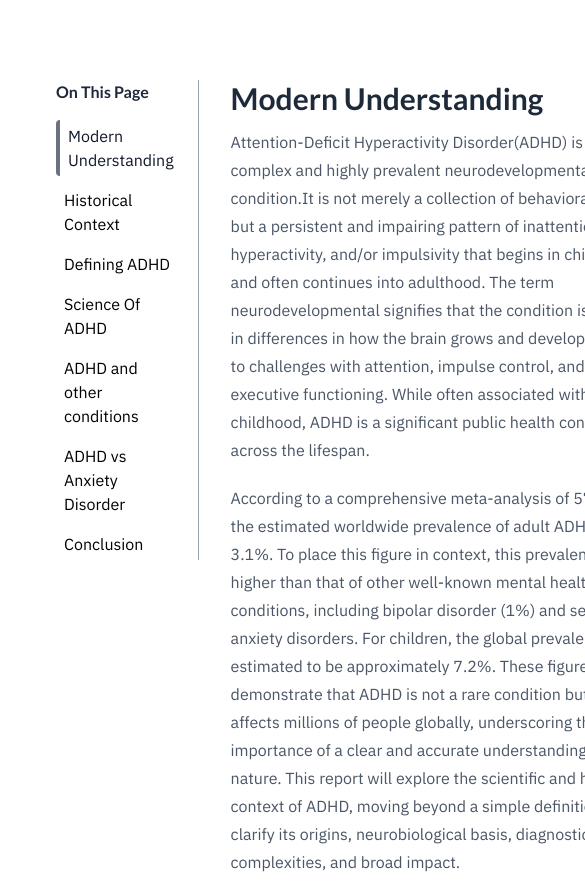
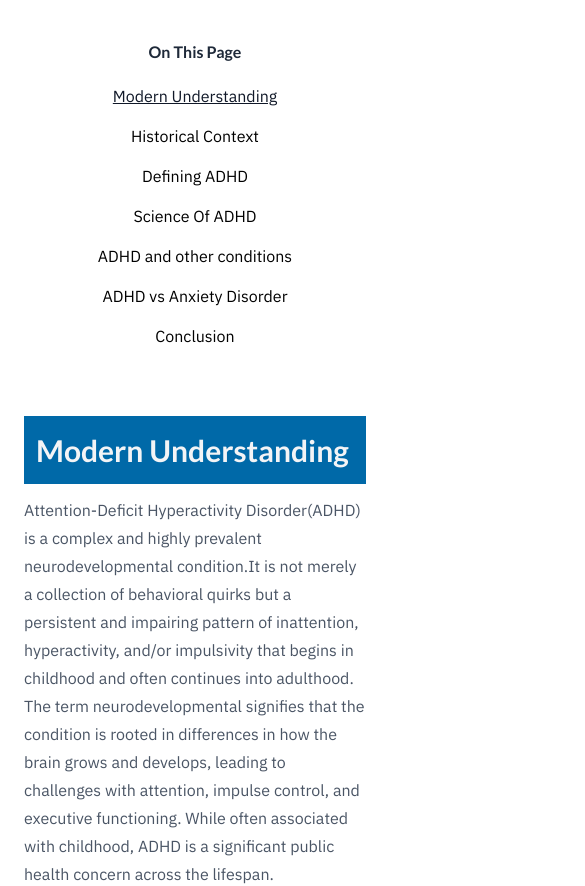
Before and after one commit to AnujKr028/AdhdHub, a Next.js app: page /FeaturesLinkPages/what-is-adhd/structure in a window 390 px wide. Shown: the top 886 px of the page, 585 px wide, since content can reach past the window. Built offline with nearby package versions, Linux system fonts and the light colour scheme.

Commit message:
made changes

```diff
--- a/app/FeaturesLinkPages/what-is-adhd/page.jsx
+++ b/app/FeaturesLinkPages/what-is-adhd/page.jsx
@@ -7,6 +7,7 @@ import { IBM_Plex_Sans , Lato} from "next/font/google";
 const ibmSans = IBM_Plex_Sans({ subsets: ["latin"], weight: ["400","500"] });
 const lato = Lato({ subsets: ["latin"], weight: ["400","700"] });
 
+import FooterTest from "@/app/Take-test/footer/page";
 
 const WhatIsAdhdPage = () => {
     return (
@@ -14,10 +15,21 @@ const WhatIsAdhdPage = () => {
         <section>
            <NavbarComponent/>
 
-        <h1 className="px-20 pt-20 text-5xl font-bold text-gray-800">What Is ADHD ? </h1>
-        <h2 className={`${ibmSans.className} px-21 py-2 text-md  text-gray-700`}>Are you confused with your brain ? </h2>
+        <h1 className="px-20 pt-20 lg:text-6xl text-5xl lg:text-left text-center font-bold text-gray-800">What Is <span className="text-gray-800m md:bg-gradient-to-r from-gray-100 to-gray-200 md:px-2  md:py-1 rounded">
+  ADHD ?
+</span> </h1>
+        <h2 className={`${ibmSans.className} px-21 py-2 lg:text-lg text-md lg:text-left text-center  text-gray-700`}>Are you confused with your brain ? </h2>
+
+        <div className="pb-3">
+            <img
+            className="px-20 pt-2 md:w-full md:h-78"
+            src="https://www.cdc.gov/adhd/media/images/ADHD-Blocks.png"/>
+        </div>
+
 
         <ADHDPage/>
+
+        <FooterTest/>
         </section>
 
 
--- a/app/FeaturesLinkPages/what-is-adhd/structure/page.jsx
+++ b/app/FeaturesLinkPages/what-is-adhd/structure/page.jsx
@@ -45,20 +45,22 @@ const ADHDPage = () => {
   }, []);
 
   return (
-    <div className="flex max-w-6xl mx-auto px-14 py-20 gap-8">
+   <div className="flex flex-col md:flex-row max-w-6xl mx-auto px-6 md:px-14 py-10 md:py-20 gap-8">
   {/* Sidebar */}
-      <aside className="w-64 border-r border-gray-400 pr-4 sticky top-6 self-start">
+<aside className="w-full md:w-64 md:border-r md:border-gray-400 md:pr-4 text-center md:text-left mb-8 md:mb-0 md:sticky md:top-6 md:self-start">
   <h2 className={`${lato.className} font-bold mb-4 text-gray-800`}>
     On This Page
   </h2>
-        <ul className={`${ibmSans.className} space-y-2 text-md`}>
+  <ul
+    className={`${ibmSans.className} space-y-2 text-md flex flex-col items-center md:items-start`}
+  >
     {sections.map((s) => (
       <li key={s.id}>
         <a
           href={`#${s.id}`}
-                className={`block px-2 py-1 rounded font-light ${
+          className={`inline-block px-2 py-1 rounded font-light ${
             active === s.id
-                    ? "text-gray-900 border-l-4 border-gray-500 font-light"
+              ? "text-gray-900 border-l-0 md:border-l-4 border-gray-500 font-light underline md:no-underline"
               : "hover:text-gray-600"
           }`}
         >
@@ -69,6 +71,7 @@ const ADHDPage = () => {
   </ul>
 </aside>
 
+
   {/* Content */}
   <main className="flex-1 space-y-12">
     {sections.map((s) => (
@@ -78,7 +81,7 @@ const ADHDPage = () => {
         ref={(el) => (sectionRefs.current[s.id] = el)}
       >
         <h2
-              className={`${lato.className} text-3xl text-gray-800 font-semibold mb-3`}
+          className={`${lato.className} bg-sky-700 px-3 py-4 text-3xl text-gray-100 font-semibold mb-3`}
         >
           {content[s.id].title}
         </h2>
@@ -96,12 +99,6 @@ const ADHDPage = () => {
         {/* Extra rendering for facts.comparison */}
         {s.id === "facts" && content.facts.comparison && (
           <div className="mt-8">
-                {/* <h3
-                  className={`${lato.className} text-2xl font-semibold text-gray-700 mb-4`}
-                >
-                  {content.facts.comparison.title}
-                </h3> */}
-
             <div className={`${ibmSans.className} overflow-x-auto`}>
               <table className="min-w-full border border-gray-100 text-sm">
                 <thead>
@@ -146,6 +143,7 @@ const ADHDPage = () => {
     ))}
   </main>
 </div>
+
   );
 };
 
```
Lines whose indentation alone changed are shown as unchanged.
